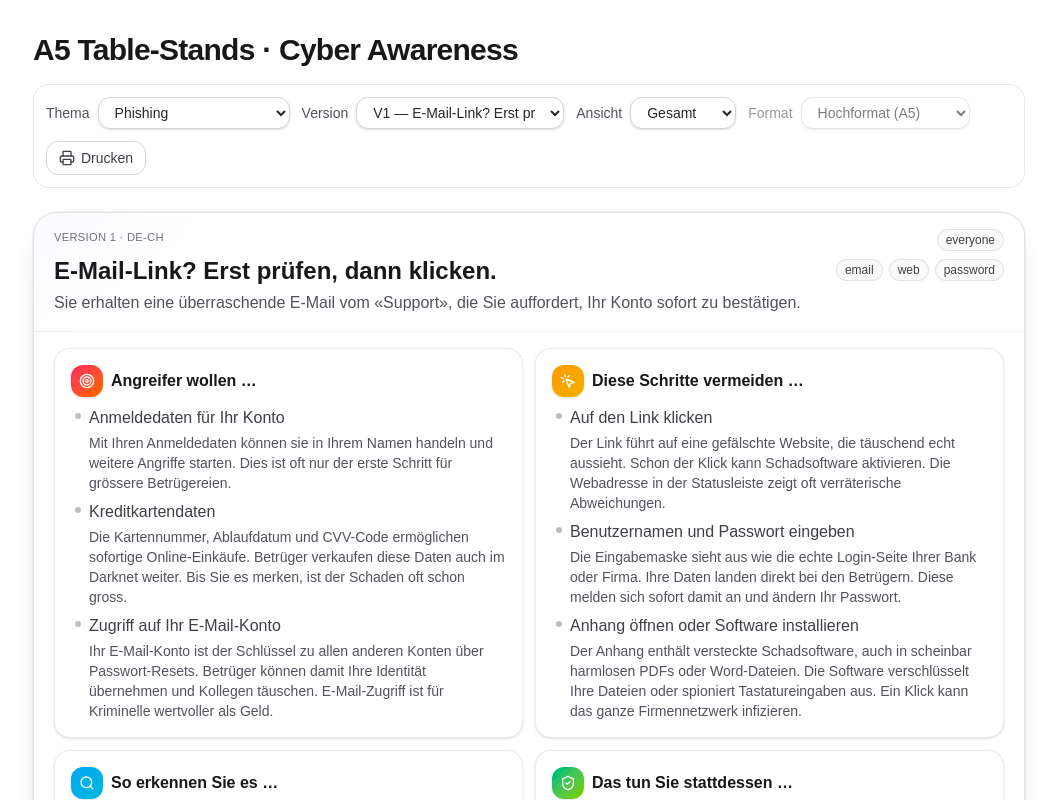
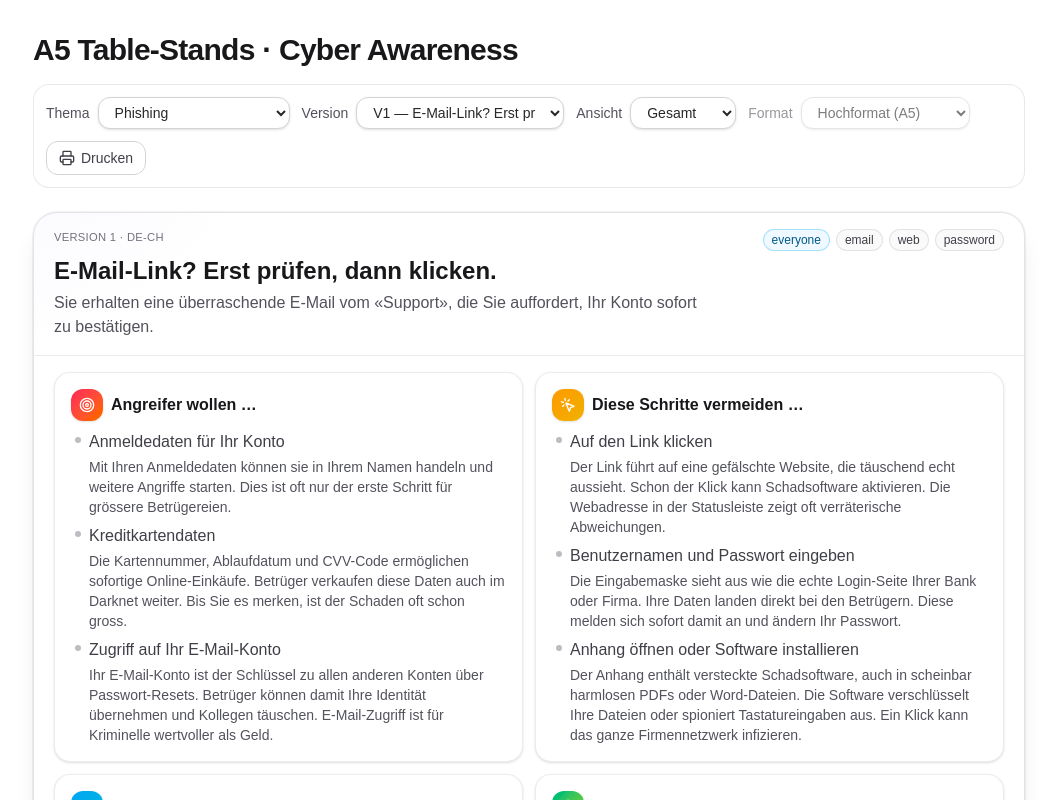
Before and after one commit to ilyamisyura/nextcysec, a Next.js app: page / in a window 1280 px wide. Shown: the top 800 px of the page, without its empty margins (111-1168 px from the left). Built offline with nearby package versions, Linux system fonts and the light colour scheme.

Commit message:
Changed layout

```diff
--- a/app/components/Controls.tsx
+++ b/app/components/Controls.tsx
@@ -17,8 +17,8 @@ export default function Controls({
   setTopicId: (id: string) => void;
   versionIdx: number;
   setVersionIdx: (i: number) => void;
-  mode: "full" | "detect";
-  setMode: (m: "full" | "detect") => void;
+  mode: "full" | "detection" | "measures";
+  setMode: (m: "full" | "detection" | "measures") => void;
 }) {
   const topic = topics.find((t) => t.id === topicId);
   const versions = topic?.items ?? [];
@@ -70,11 +70,12 @@ export default function Controls({
             <span className="text-zinc-600 dark:text-zinc-300">Ansicht</span>
             <select
               value={mode}
-              onChange={(e) => setMode(e.target.value as "full" | "detect")}
+              onChange={(e) => setMode(e.target.value as "full" | "detection" | "measures")}
               className="rounded-xl border border-zinc-300 bg-white px-3 py-1.5 text-sm text-zinc-800 shadow-sm outline-none focus:ring-2 focus:ring-zinc-900 dark:border-zinc-700 dark:bg-zinc-950 dark:text-zinc-100"
             >
               <option value="full">Gesamt</option>
-              <option value="detect">Erkennen</option>
+              <option value="detection">Erkennen</option>
+              <option value="measures">Schritte</option>
             </select>
           </label>
 
--- a/app/components/Pill.tsx
+++ b/app/components/Pill.tsx
@@ -1,10 +1,22 @@
 "use client";
 import React from "react";
+import { cx } from "../lib/cx";
 
-export default function Pill({ children }: { children: React.ReactNode }) {
+type PillProps = {
+  children: React.ReactNode;
+  accent?: boolean;
+  className?: string;
+};
+
+export default function Pill({ children, accent = false, className }: PillProps) {
+  const base = "inline-flex items-center rounded-full border px-2 py-0.5 text-xs";
+  const normal =
+    "border-zinc-300/60 bg-zinc-50 text-zinc-700 dark:border-zinc-700 dark:bg-zinc-800 dark:text-zinc-200";
+  const accented =
+    // Light blue that works in both themes
+    "border-sky-300/60 bg-sky-50 text-sky-800 dark:border-sky-400/40 dark:bg-sky-400/15 dark:text-sky-100";
+
   return (
-    <span className="inline-flex items-center rounded-full border border-zinc-300/60 bg-zinc-50 px-2 py-0.5 text-xs text-zinc-700 dark:border-zinc-700 dark:bg-zinc-800 dark:text-zinc-200">
-      {children}
-    </span>
+    <span className={cx(base, accent ? accented : normal, className)}>{children}</span>
   );
 }
--- a/app/components/TableStandCard.tsx
+++ b/app/components/TableStandCard.tsx
@@ -15,17 +15,17 @@ export default function TableStandCard({
   data: Artifact;
   orientation: "portrait" | "landscape";
   index: number;
-  mode?: "full" | "detect";
+  mode?: "full" | "detection" | "measures";
 }) {
   const baseGrid = orientation === "portrait" ? "md:grid-cols-2" : "md:grid-cols-4";
-  const grid = mode === "detect" ? "md:grid-cols-3" : baseGrid;
+  const grid = mode === "full" ? baseGrid : "md:grid-cols-3";
 
   return (
     <A5Frame orientation={orientation}>
       <div className="flex h-full w-full flex-col">
         {/* Header */}
-        <header className="flex items-start gap-3 border-b border-zinc-200/70 px-5 py-4 dark:border-zinc-700/70">
-          <div className="flex-1">
+        <header className="flex flex-col lg:flex-row items-start gap-3 border-b border-zinc-200/70 px-5 py-4 dark:border-zinc-700/70">
+          <div className="flex-1 order-2 lg:order-1 w-full">
             <div className="mb-2 text-[0.7rem] uppercase tracking-wide text-zinc-500 dark:text-zinc-400">
               Version {index + 1} · {data.language}
             </div>
@@ -36,9 +36,9 @@ export default function TableStandCard({
               {data.scenario}
             </p>
           </div>
-          <div className="flex shrink-0 flex-col items-end gap-2">
-            <Pill>{data.area_tag}</Pill>
+          <div className="flex w-full lg:w-auto shrink-0 flex-col items-start lg:items-end gap-2 order-1 lg:order-2">
             <div className="flex flex-wrap items-center gap-1.5">
+              <Pill accent>{data.area_tag}</Pill>
               {data.badges.map((b) => (
                 <Pill key={b}>{b}</Pill>
               ))}
@@ -46,7 +46,7 @@ export default function TableStandCard({
           </div>
         </header>
 
-        {/* Process Strip / Detect-only view */}
+        {/* Process Strip / Detect-/Measures-only view */}
         <section className={cx("grid flex-1 grid-cols-1 gap-3 px-5 py-4", grid)}>
           {mode === "full"
             ? PROCESS.map(({ key, title, icon: Icon, accent }) => (
@@ -87,8 +87,11 @@ export default function TableStandCard({
                   </ul>
                 </div>
               ))
-            : // Detect-only mode: show each detection item as its own card
-              (data["detection"] as Detail[]).map((item, i) => (
+            : // Detect- or Measures-only mode: show each item as its own card
+              ((mode === "detection"
+                ? (data["detection"] as Detail[])
+                : (data["measures"] as Detail[])
+              )).map((item, i) => (
                 <div
                   key={i}
                   className="group relative flex flex-col rounded-2xl border border-zinc-200/70 bg-white p-4 shadow-sm transition-shadow hover:shadow-md dark:border-zinc-700/70 dark:bg-zinc-950"
--- a/app/data.ts
+++ b/app/data.ts
@@ -110,7 +110,7 @@ export const CATALOG: Topic[] = [
         id: "id_protection", name: "ID", items: [
             {
                 "hook": "Updates installiert? Identität geschützt.",
-                "scenario": "Ein Kollege verschiebt Windows-Updates seit Wochen – plötzlich sind seine Bankdaten im Darknet.",
+                "scenario": "Updates bringen nicht nur neue Funktionen, sondern schliessen vor allem gefährliche Sicherheitslücken, die Angreifer ausnutzen können, um an Ihre Daten zu gelangen.",
                 "demand": [
                     {
                         "title": "Ihre digitale Identität",
--- a/app/page.tsx
+++ b/app/page.tsx
@@ -12,7 +12,7 @@ export default function TableStandApp() {
   // Defaults
   const [topicId, setTopicId] = useState(CATALOG[0].id);
   const [versionIdx, setVersionIdx] = useState(0);
-  const [mode, setMode] = useState<"full" | "detect">("full");
+  const [mode, setMode] = useState<"full" | "detection" | "measures">("full");
 
   // Keep only one view for now (Hochformat).
   const orientation: "portrait" | "landscape" = "portrait";
```
